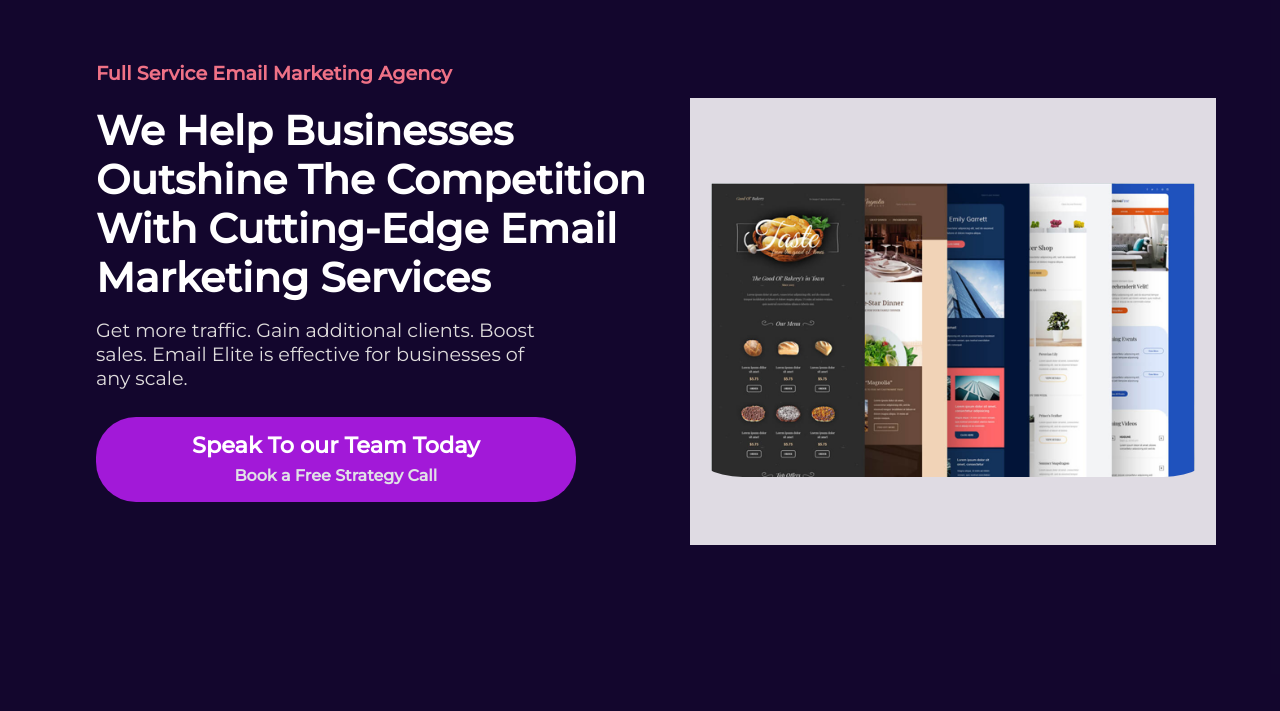
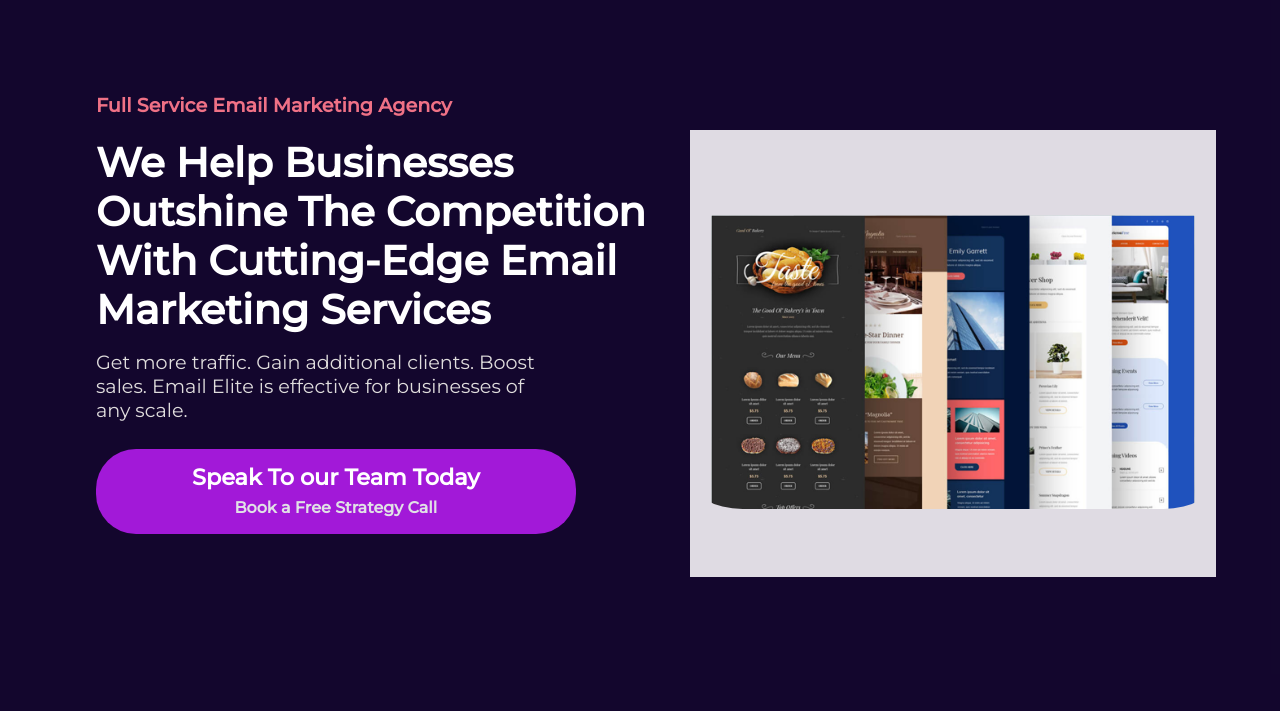
Before and after one commit to klintreign/email, a plain HTML site: page index.html in a window 1280 px wide. Shown: the part 89-800 px from the top of the page. Drawn offline with Linux system fonts and the light colour scheme; some packages are replaced by stand-ins of ours; a script that the page names is missing.

Commit message:
Update style.css

```diff
--- a/style.css
+++ b/style.css
@@ -39,7 +39,7 @@ body{
     justify-content: space-between;
     align-items: center;
     align-content: flex-start;
-    margin: 4rem 4rem 0 6rem;
+    margin: 6rem 4rem 0 6rem;
 
 }
 
```
